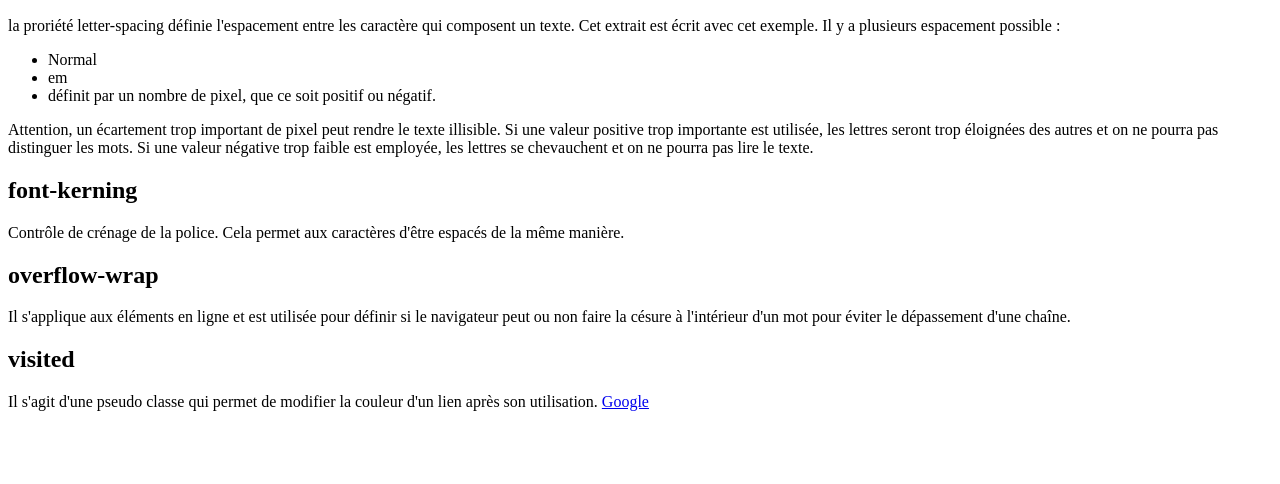
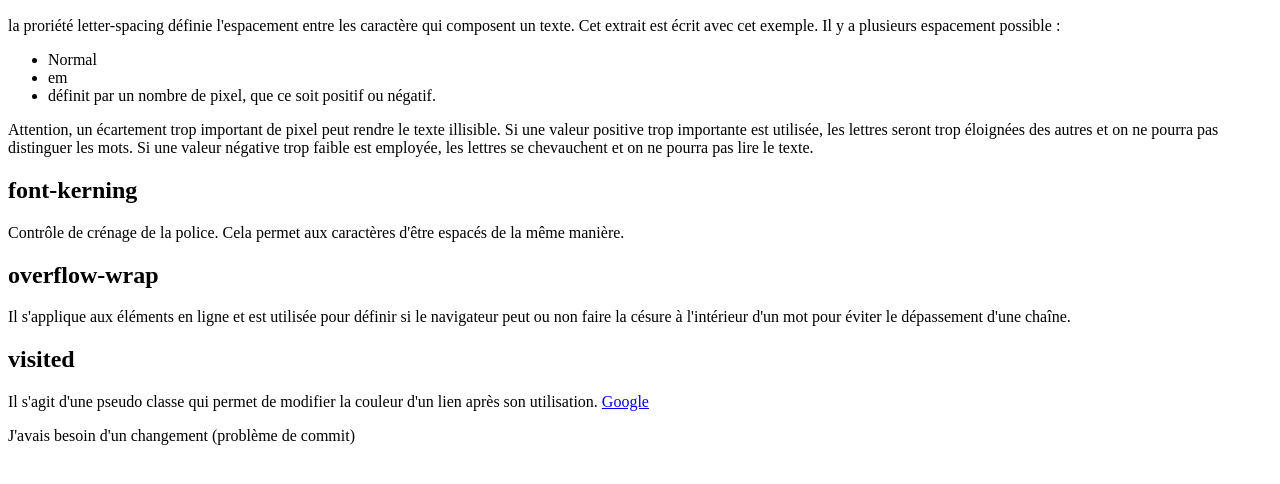
Before and after one commit to Amaranth01/recherche-css, a plain HTML site: page index.html in a window 1280 px wide. Shown: the part 110-594 px from the top of the page. Drawn offline with Linux system fonts and the light colour scheme.

```diff
--- a/index.html
+++ b/index.html
@@ -36,6 +36,8 @@
                 <p>Il s'agit d'une pseudo classe qui permet de modifier la couleur d'un lien après son utilisation.
                     <a href="google.fr">Google</a></p>
 
+            <p>J'avais besoin d'un changement (problème de commit)</p>
+
 
 </body>
 </html>
```
